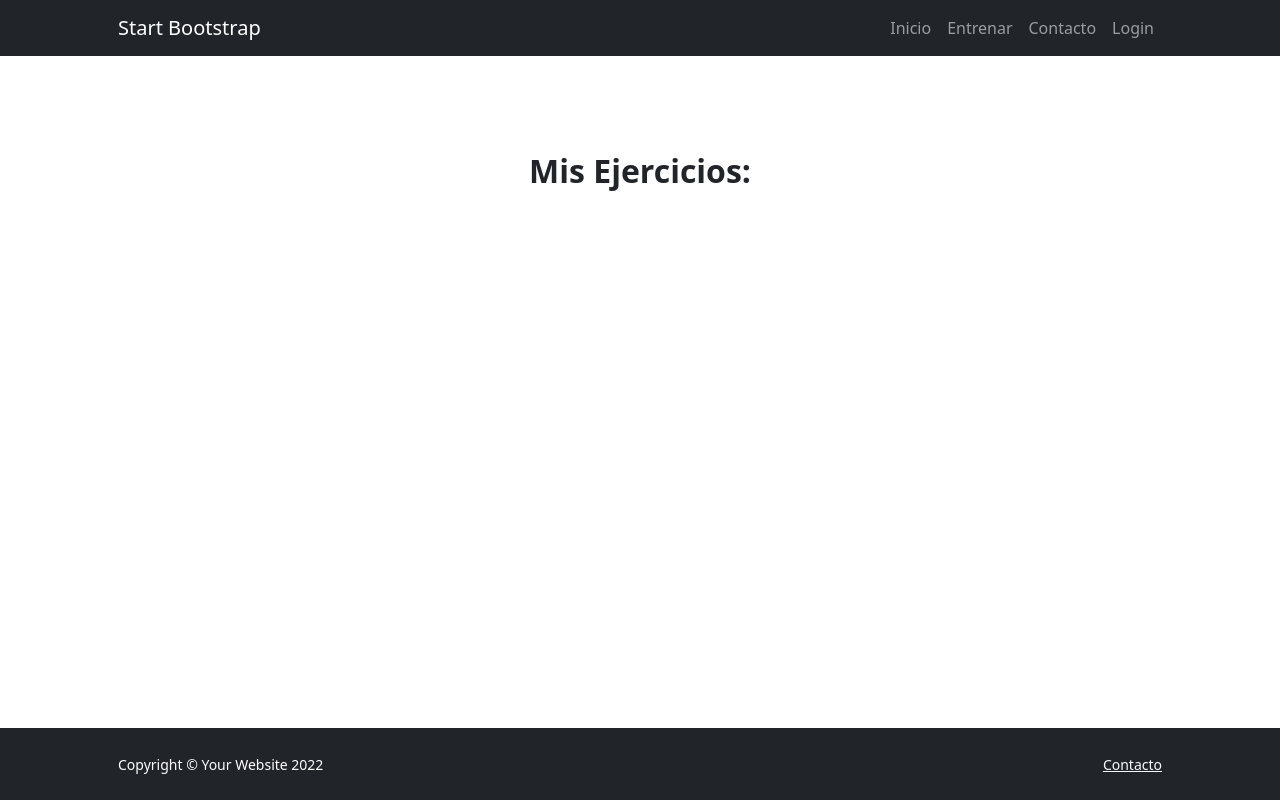
After one commit to anaasins/proyecto, a Symfony app: template templates/ejercicio/misEjercicios.html.twig in a window 1280 px wide. The commit adds this page. Run offline with Twig, Linux system fonts and the light colour scheme; the template is opened without the code that fills it, so the values that code supplies are empty; some libraries are stand-ins or nearby versions.

Commit message:
Pagina de mis ejercicios

```diff
--- /dev/null
+++ b/templates/ejercicio/misEjercicios.html.twig
@@ -0,0 +1,47 @@
+{% extends 'base.html.twig' %}
+
+{% block title %}
+Pagina de ejercicios
+{% endblock %}
+
+{% block body %}
+  <!-- Games preview section-->
+  <section class="py-5" id="games">
+      <div class="container px-5 my-5">
+          <div class="row gx-5 justify-content-center">
+              <div class="col-lg-8 col-xl-6">
+                  <div class="text-center">
+                      <h2 class="fw-bolder">Mis Ejercicios:</h2>
+                      <p class="lead fw-normal text-muted mb-5"></p>
+                  </div>
+              </div>
+          </div>
+          <div class="row gx-5">
+
+            {% for ejercicio in ejercicios %}
+            <!--empieza tarjeta-->
+                <div class="col-lg-4 mb-5">
+                    <div class="card h-100 shadow border-0">
+                        <img class="card-img-top" src="img/ejercicios/{{ejercicio.imagen}}" alt="Imagen portada ejercicio" />
+                        <div class="card-body p-4">
+                            <a class="text-decoration-none link-dark stretched-link" href="#!"><h5 class="card-title mb-3">{{ejercicio.nombre}}</h5></a>
+                            <p class="card-text mb-0">{{ejercicio.descripcion}}</p>
+                        </div>
+                        <div class="card-footer p-4 pt-0 bg-transparent border-top-0">
+                            <div class="d-flex align-items-end justify-content-between">
+                                <div class="d-flex align-items-center">
+                                    <div class="small">
+                                        <div class="fw-bold">{{ejercicio.autor.nombre}}</div>
+                                        <div class="text-muted">{{ejercicio.fechaCreacion|date('d-m-Y')}}</div>
+                                    </div>
+                                </div>
+                            </div>
+                        </div>
+                    </div>
+                </div>
+              <!--Acaba tarjeta-->
+            {% endfor %}
+          </div>
+      </div>
+  </section>
+{% endblock %}
--- a/templates/usuario/index.html.twig
+++ b/templates/usuario/index.html.twig
@@ -47,7 +47,7 @@ Pagina personal
               <div class="col-lg-4 mb-5">
                   <div class="card h-100 shadow border-0">
                       <div class="card-body p-4" style="border-left: 10px solid #212529;">
-                          <a class="text-decoration-none link-dark stretched-link" href="#!"><h5 class="card-title mb-3">Mis ejercicios</h5></a>
+                          <a class="text-decoration-none link-dark stretched-link" href="{{ path('myGames_page') }}"><h5 class="card-title mb-3">Mis ejercicios</h5></a>
                       </div>
                   </div>
               </div>
```
Also changed, not shown: src/Controller/EjercicioController.php (+9 -0 lines).
